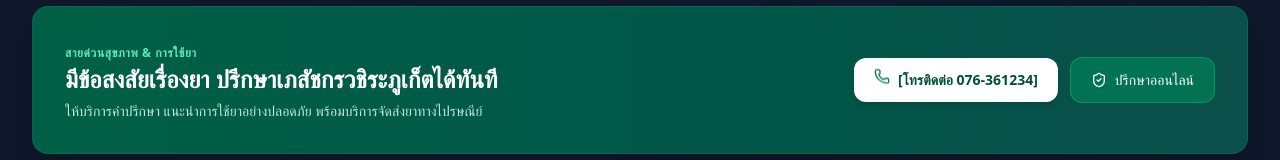
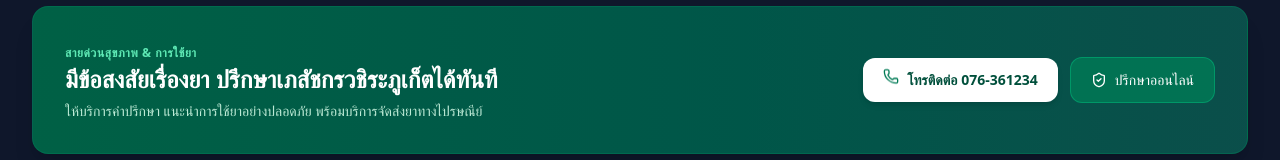
Before and after one commit to 67319100055-debug/Vachira-Phuket-Hospital, a React (Vite) app: page / in a window 1280 px wide. Shown: the part 3282-3442 px from the top of the page. Built offline with nearby package versions, Linux system fonts and the light colour scheme.

Commit message:
Update ContactFooter.tsx

```diff
--- a/src/components/ContactFooter.tsx
+++ b/src/components/ContactFooter.tsx
@@ -35,7 +35,7 @@ export const ContactFooter: React.FC<ContactFooterProps> = ({
               className="inline-flex items-center gap-2 px-5 py-3 rounded-xl bg-white text-emerald-900 font-bold text-sm hover:bg-emerald-50 shadow-md hover:scale-105 transition-all"
             >
               <Phone className="w-4 h-4 text-emerald-700 animate-bounce" />
-              <span>[โทรติดต่อ 076-361234]</span>
+              <span>โทรติดต่อ 076-361234</span>
             </a>
 
             {onOpenConsult && (
```
